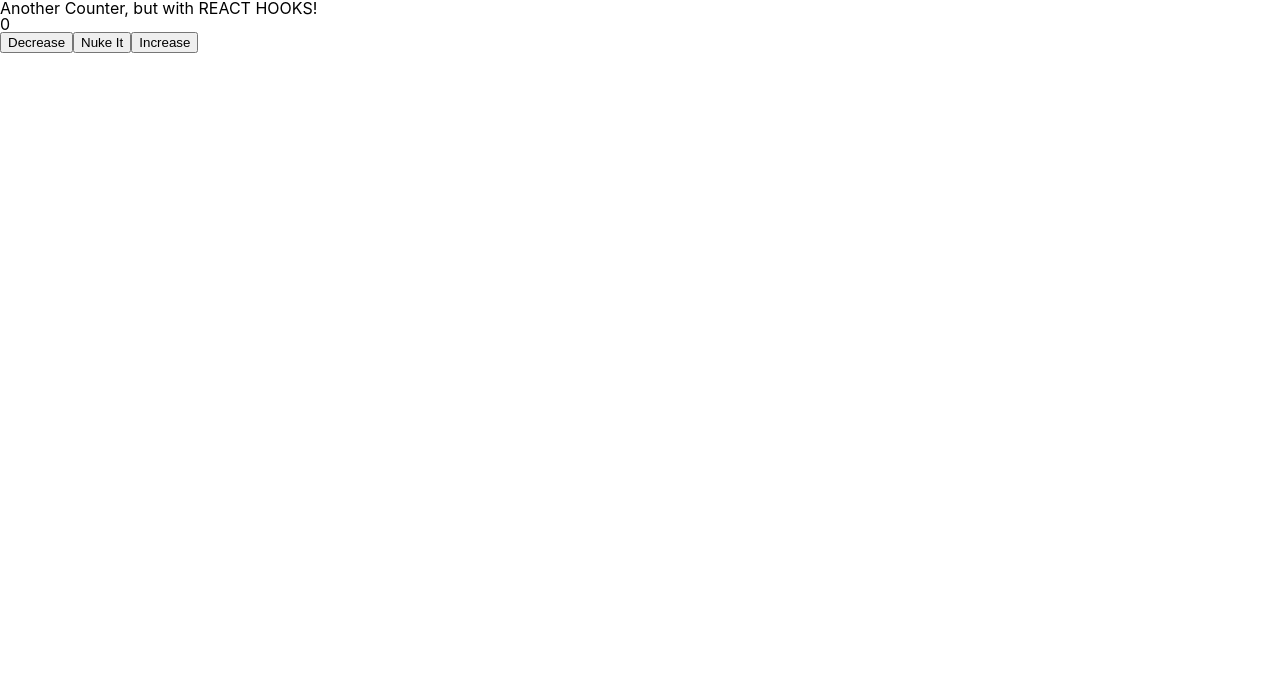
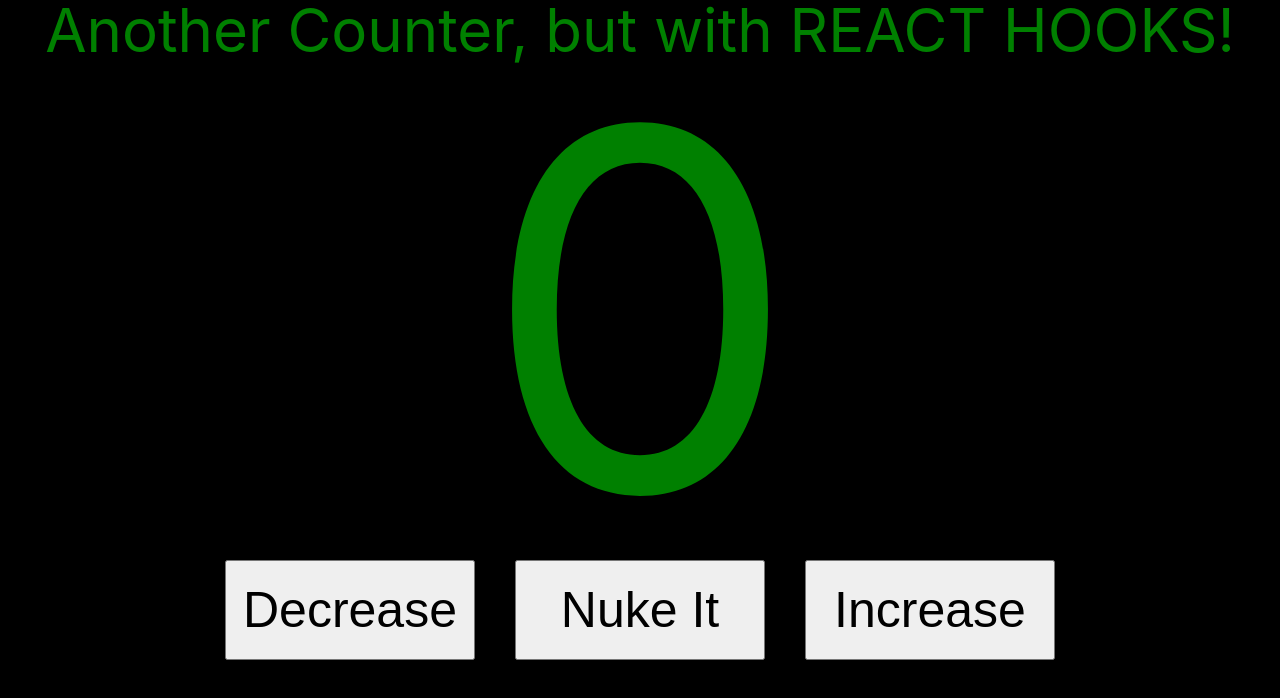
Before and after one commit to Suneski/react-hooks-counter-demo, a React (Create React App) app: page / in a window 1280 px wide. Shown: the top 698 px of the page. Built offline with nearby package versions, Linux system fonts and the light colour scheme.

Commit message:
styling tweaks

```diff
--- a/src/HooksCounter/HooksCounter.js
+++ b/src/HooksCounter/HooksCounter.js
@@ -9,7 +9,7 @@ export default function HooksCounter() {
 
   return (
     <main className='wrapper'>
-      <h1>Another Counter, but with REACT HOOKS!</h1>
+      <header>Another Counter, but with REACT HOOKS!</header>
       <section className='count'>
         {count}
       </section>
--- a/src/index.css
+++ b/src/index.css
@@ -12,3 +12,43 @@ code {
   font-family: source-code-pro, Menlo, Monaco, Consolas, "Courier New",
     monospace;
 }
+
+body {
+  margin: 0;
+  padding: 0;
+  font-family: -apple-system, BlinkMacSystemFont, "Segoe UI", "Roboto", "Oxygen",
+    "Ubuntu", "Cantarell", "Fira Sans", "Droid Sans", "Helvetica Neue",
+    sans-serif;
+  -webkit-font-smoothing: antialiased;
+  -moz-osx-font-smoothing: grayscale;
+  background-color: black;
+}
+
+code {
+  font-family: source-code-pro, Menlo, Monaco, Consolas, "Courier New",
+    monospace;
+}
+
+.wrapper {
+  display: flex;
+  flex-direction: column;
+  justify-content: center;
+  align-items: center;
+  color: green;
+}
+
+.count {
+  font-size: 500px;
+}
+
+button {
+  height: 100px;
+  width: 250px;
+  font-size: 50px;
+  margin: 0 20px;
+}
+
+header {
+  font-size: 60px;
+  text-align: center;
+}
```
